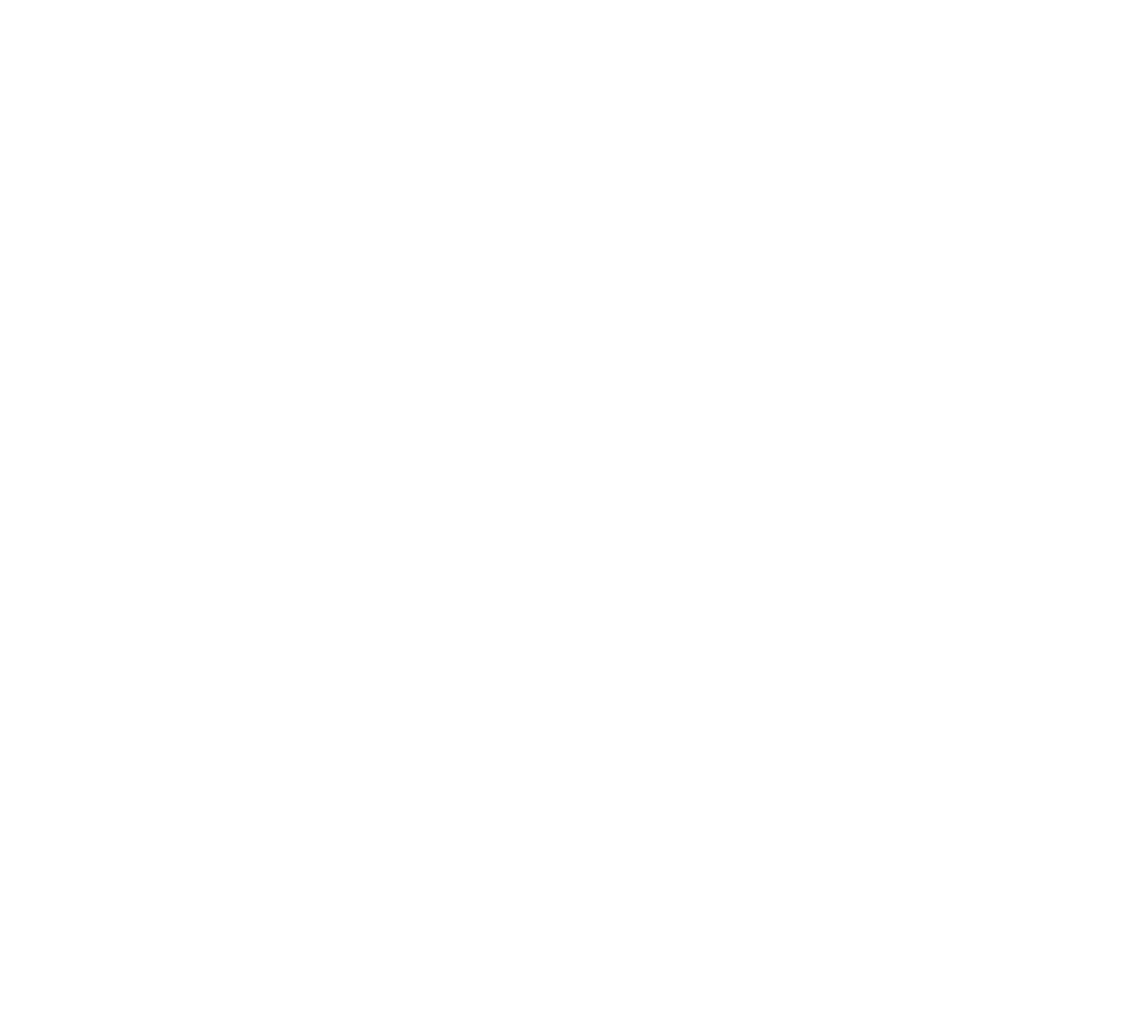
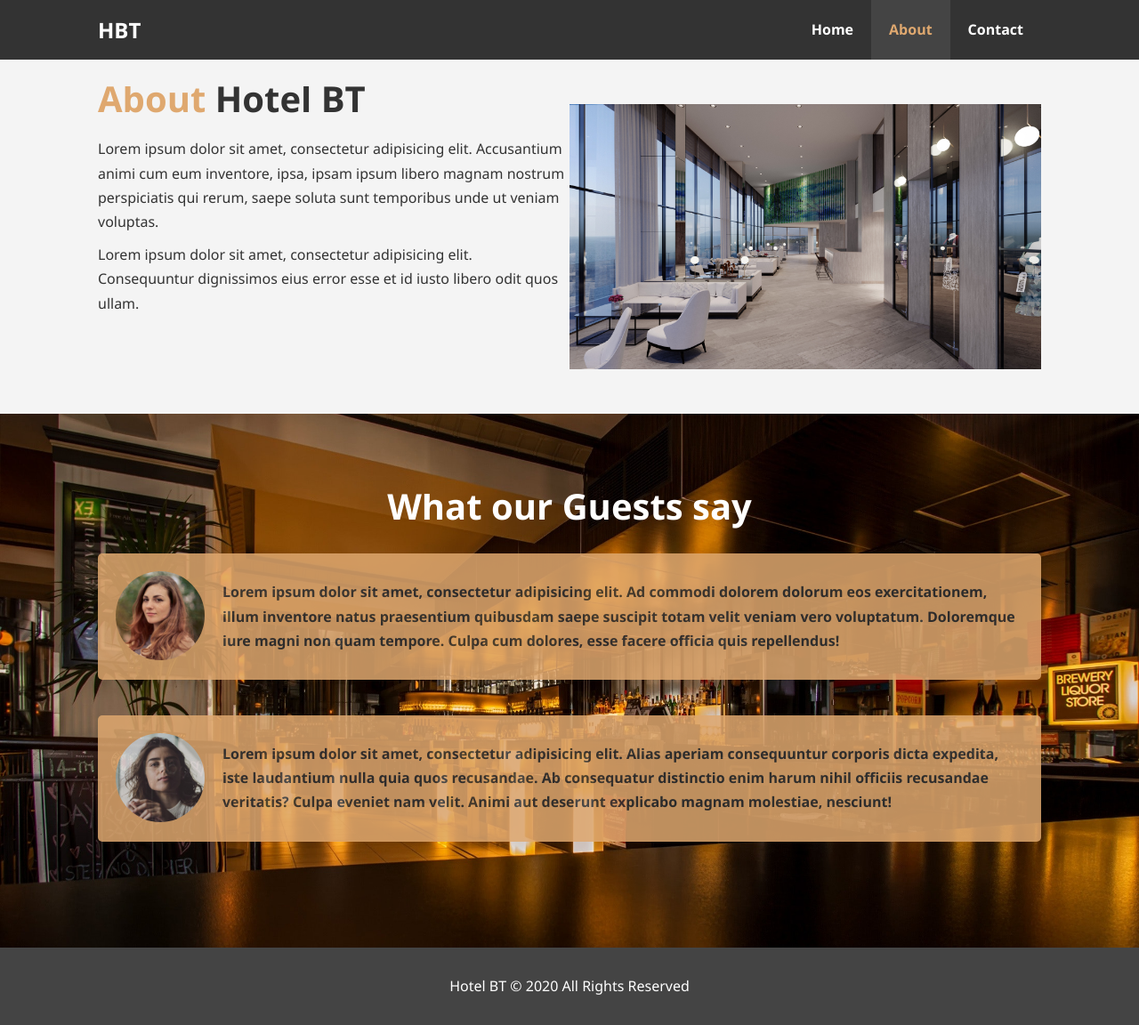
Before and after one commit to davidgtraxler87/HotelBT, a plain HTML site: page about.html in a window 1280 px wide. Shown: the whole page at 89% size. Before the commit the page ends 800 px from the top, so only its background shows below. Drawn offline with Linux system fonts and the light colour scheme.

Commit message:
About page

```diff
--- a/about.html
+++ b/about.html
@@ -2,9 +2,62 @@
 <html lang="en">
 <head>
     <meta charset="UTF-8">
-    <title>Title</title>
+    <meta name="viewport" content="width=device-width, initial-scale=1.0">
+    <meta http-equiv="X-UA-Compatible" content="ie=edge">
+    <meta name="description" content="Welcome to the most extraodinary hotel in Oklahoma City.">
+    <meta name="keywords" content="hotel, oklahoma city hotel, oklahoma hotel, okc hotel">
+    <link rel="stylesheet" href="css/style.css">
+    <title>Hotel BT | About</title>
 </head>
+
 <body>
+    <header>
+        <nav id="navbar">
+            <div class="container">
+                <h1 class="logo"><a href="index.html">HBT</a></h1>
+                <ul>
+                    <li><a href="index.html">Home</a></li>
+                    <li><a class="current" href="about.html">About</a></li>
+                    <li><a href="contact.html">Contact</a></li>
+                </ul>
+            </div>
+        </nav>
+    </header>
 
+    <section id="about-info" class="bg-light py-3">
+        <div class="container">
+            <div class="info-left">
+                <h1 class="l-heading"> <span class="text-primary">About</span> Hotel BT</h1>
+                <p>Lorem ipsum dolor sit amet, consectetur adipisicing elit. Accusantium animi cum eum inventore, ipsa, ipsam ipsum libero magnam nostrum perspiciatis qui rerum, saepe soluta sunt temporibus unde ut veniam voluptas.
+                </p>
+                <p>Lorem ipsum dolor sit amet, consectetur adipisicing elit. Consequuntur dignissimos eius error esse et id iusto libero odit quos ullam.
+                </p>
+            </div>
+            <div class="info-right py-2">
+                <img src="./image/white-sofas.jpg" alt="Hotel">
+            </div>
+        </div>
+    </section>
+
+    <div class="clr"></div>
+
+    <section id="testimonials" class="py-3">
+        <div class="container">
+            <h2 class="l-heading">What our Guests say</h2>
+            <div class="testimonial bg-primary">
+                <img src="./image/person-1.jpg" alt="Samantha">
+                <p>Lorem ipsum dolor sit amet, consectetur adipisicing elit. Ad commodi dolorem dolorum eos exercitationem, illum inventore natus praesentium quibusdam saepe suscipit totam velit veniam vero voluptatum. Doloremque iure magni non quam tempore. Culpa cum dolores, esse facere officia quis repellendus!</p>
+            </div>
+            <div class="testimonial bg-primary">
+                <img src="./image/person-2.jpg" alt="Jennifer">
+                <p>Lorem ipsum dolor sit amet, consectetur adipisicing elit. Alias aperiam consequuntur corporis dicta expedita, iste laudantium nulla quia quos recusandae. Ab consequatur distinctio enim harum nihil officiis recusandae veritatis? Culpa eveniet nam velit. Animi aut deserunt explicabo magnam molestiae, nesciunt!</p>
+            </div>
+        </div>
+    </section>
+
+
+    <footer id="main-footer">
+        <p>Hotel BT &copy; 2020 All Rights Reserved</p>
+    </footer>
 </body>
 </html>
--- a/css/style.css
+++ b/css/style.css
@@ -80,6 +80,16 @@ p{
 .clr {
     clear: both;
 }
+
+.l-heading {
+    font-size: 40px;
+}
+
+/*Padding*/
+.py-1 {padding: 10px 0}
+.py-2 {padding: 20px 0}
+.py-3 {padding: 30px 0}
+
 /*navbar*/
 #navbar {
     background: #333333;
@@ -178,6 +188,55 @@ p{
     margin-bottom: 10px;
 }
 
+/*About Page*/
+/*About Info*/
+
+#about-info .info-right {
+    float: right;
+    width: 50%;
+    min-height: 100%;
+}
+
+#about-info .info-right img{
+    display: block;
+    margin: auto;
+    width: 100%;
+}
+
+#about-info .info-left {
+    float: left;
+    width: 50%;
+    min-height: 100%;
+}
+
+/*Testimonials*/
+#testimonials {
+    height: 600px;
+    background: url("../image/bar-lounge.jpg") no-repeat center center/cover;
+    padding-top: 90px;
+}
+
+#testimonials h2{
+    color: #ffffff;
+    text-align: center;
+    padding-bottom: 40px;
+}
+
+#testimonials .testimonial {
+    padding: 20px;
+    font-weight: bold;
+    margin-bottom: 40px;
+    border-radius: 5px;
+    opacity: .85;
+}
+
+#testimonials .testimonial img{
+    width: 100px;
+    float: left;
+    margin-right: 20px;
+    border-radius: 50%;
+}
+
 /*Footer*/
 #main-footer {
     text-align: center;
```
Also changed, not shown: contact.html (+22 -1 lines), image/bar-lounge.jpg (added), image/white-sofas.jpg (added), 1 other file.
